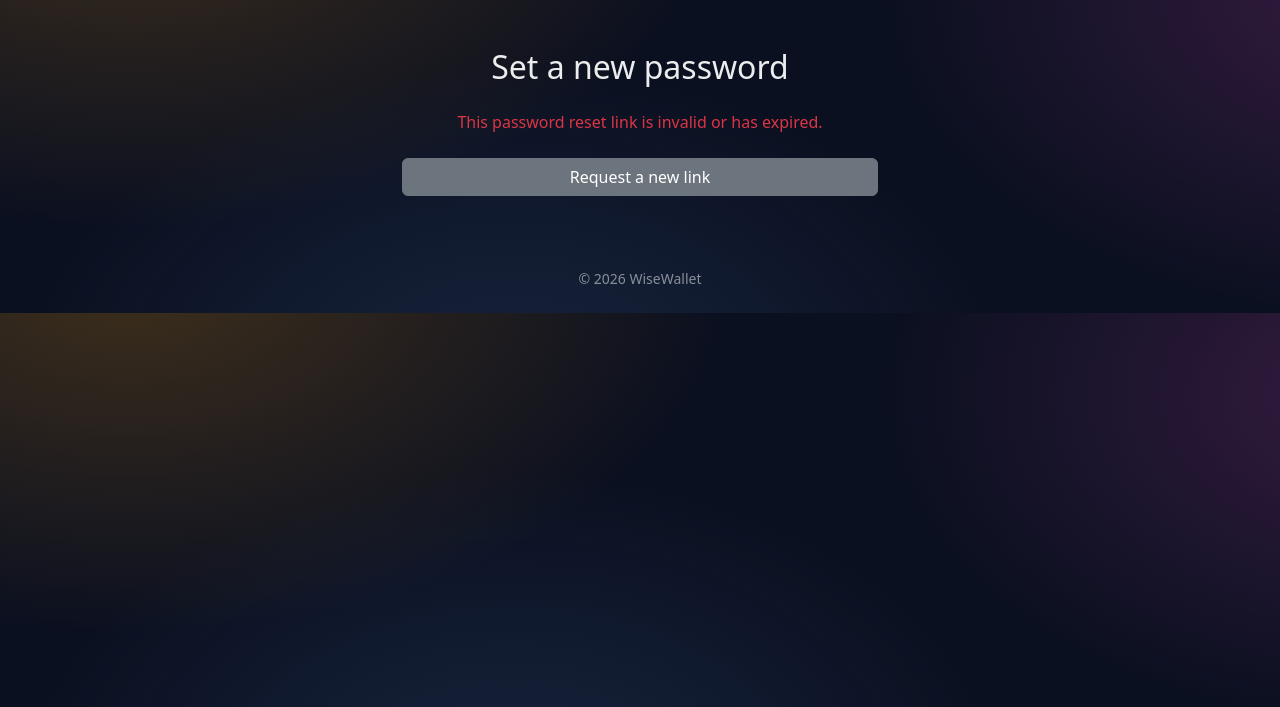
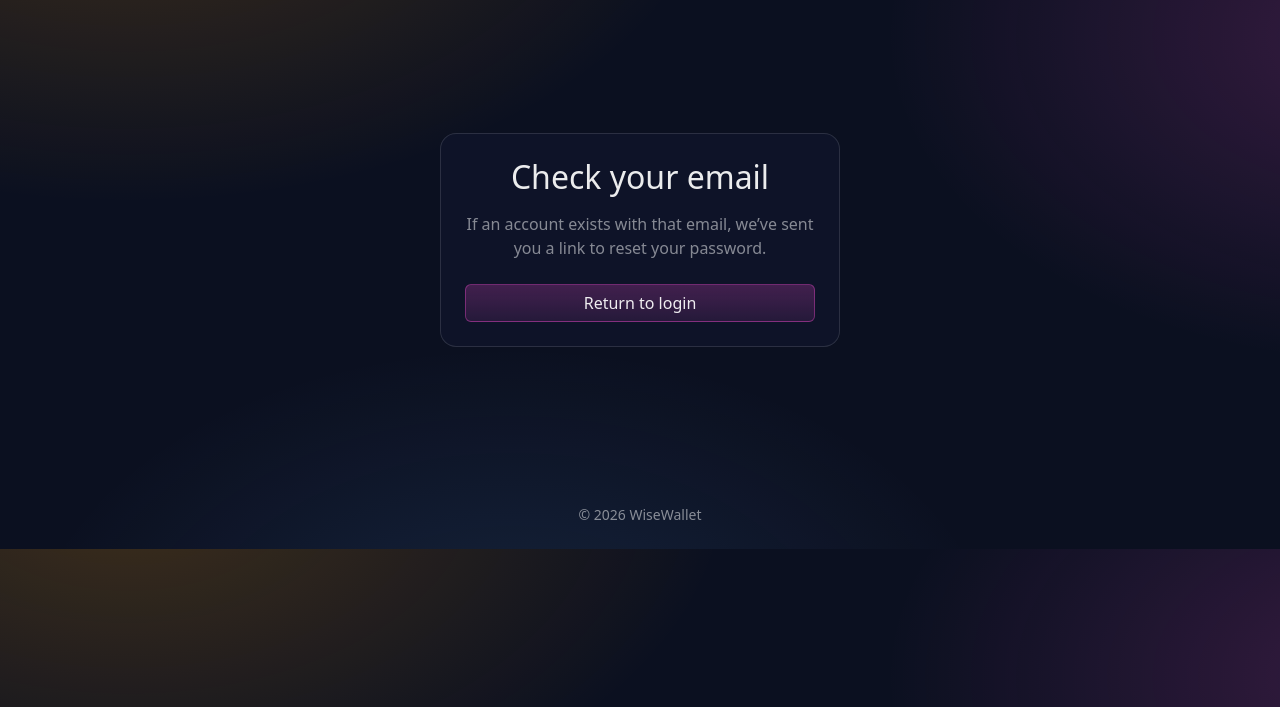
Before and after one commit to paliFrotan/capstone_project_2026, a Django app: page /reset/1/1/ in a window 1280 px wide. Shown: the part 93-800 px from the top of the page. Run offline with Django 4.2, Linux system fonts and the light colour scheme.

Commit message:
fixing bugs and styling

```diff
--- a/templates/registration/password_reset_confirm.html
+++ b/templates/registration/password_reset_confirm.html
@@ -1,25 +1,19 @@
 {% extends "base.html" %} {% block content %}
-<div class="container py-5" style="max-width: 500px">
-    <h2 class="mb-4 text-center">Set a new password</h2>
-
-    {% if validlink %}
-    <p class="text-muted text-center">Enter your new password below.</p>
-
-    <form method="post">
-        {% csrf_token %} {{ form.as_p }}
-
-        <button class="btn btn-primary w-100 mt-3">Change password</button>
-    </form>
-    {% else %}
-    <p class="text-danger text-center">
-        This password reset link is invalid or has expired.
-    </p>
-
-    <div class="text-center mt-4">
-        <a href="{% url 'password_reset' %}" class="btn btn-secondary w-100">
-            Request a new link
-        </a>
+<div
+    class="d-flex justify-content-center align-items-center"
+    style="min-height: 60vh"
+>
+    <div class="glass p-4 rounded-4" style="max-width: 400px; width: 100%">
+        <h2 class="mb-3 text-center">Check your email</h2>
+        <p class="text-white-50 text-center mb-4">
+            If an account exists with that email, we’ve sent you a link to reset
+            your password.
+        </p>
+        <div class="text-center mt-4">
+            <a href="{% url 'login' %}" class="btn btn-ww w-100"
+                >Return to login</a
+            >
+        </div>
     </div>
-    {% endif %}
 </div>
 {% endblock %}
--- a/wallet/views.py
+++ b/wallet/views.py
@@ -13,6 +13,11 @@ from django.http import HttpResponseRedirect
 from .forms import ExpenseForm, IncomeForm, StartingBalanceForm
 from .models import StartingBalance, Transaction
 from .utils import parse_amount
+from django import forms
+
+
+class PasswordResetForm(forms.Form):
+    email = forms.EmailField(widget=forms.EmailInput(attrs={'class': 'form-control'}))
 
 
 @login_required
```
Also changed, not shown: templates/registration/password_reset_done.html (+9 -6 lines), templates/registration/password_reset_form.html (+27 -12 lines).
